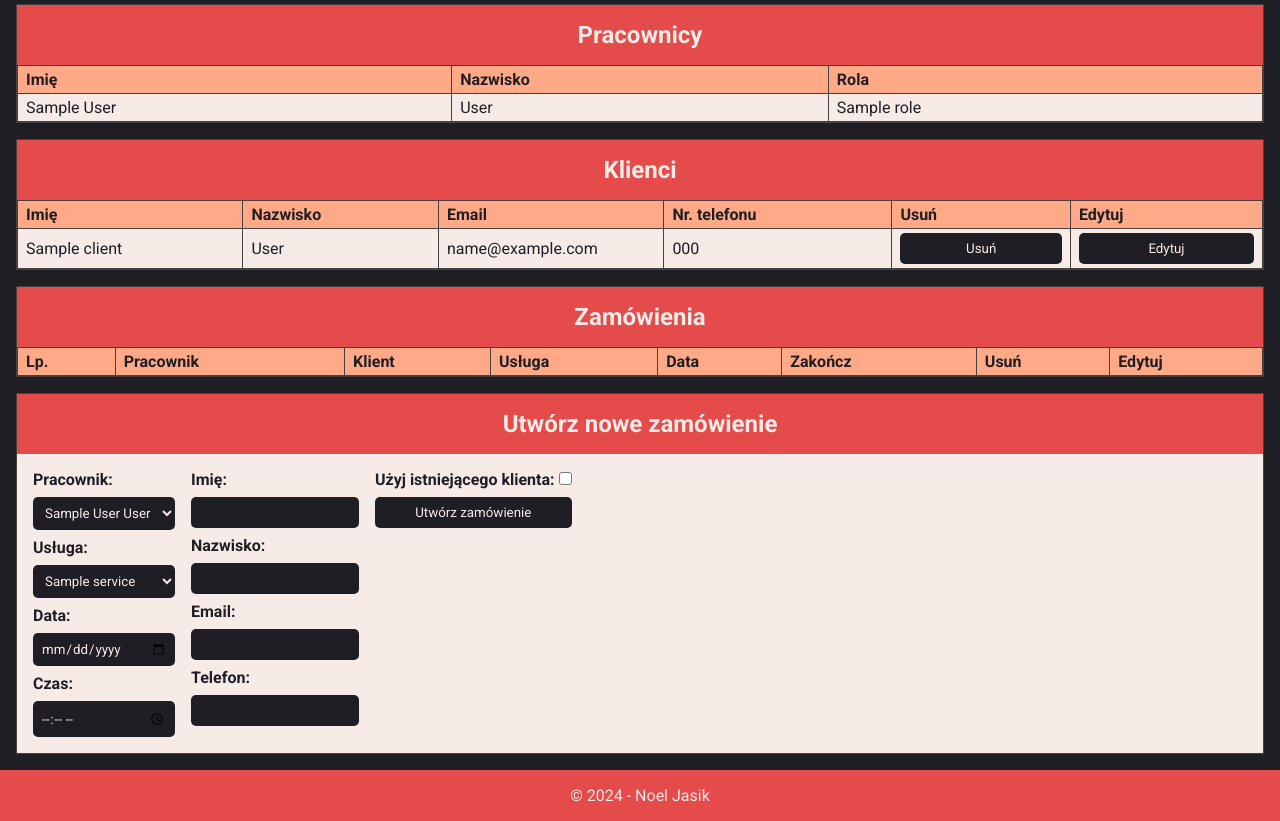
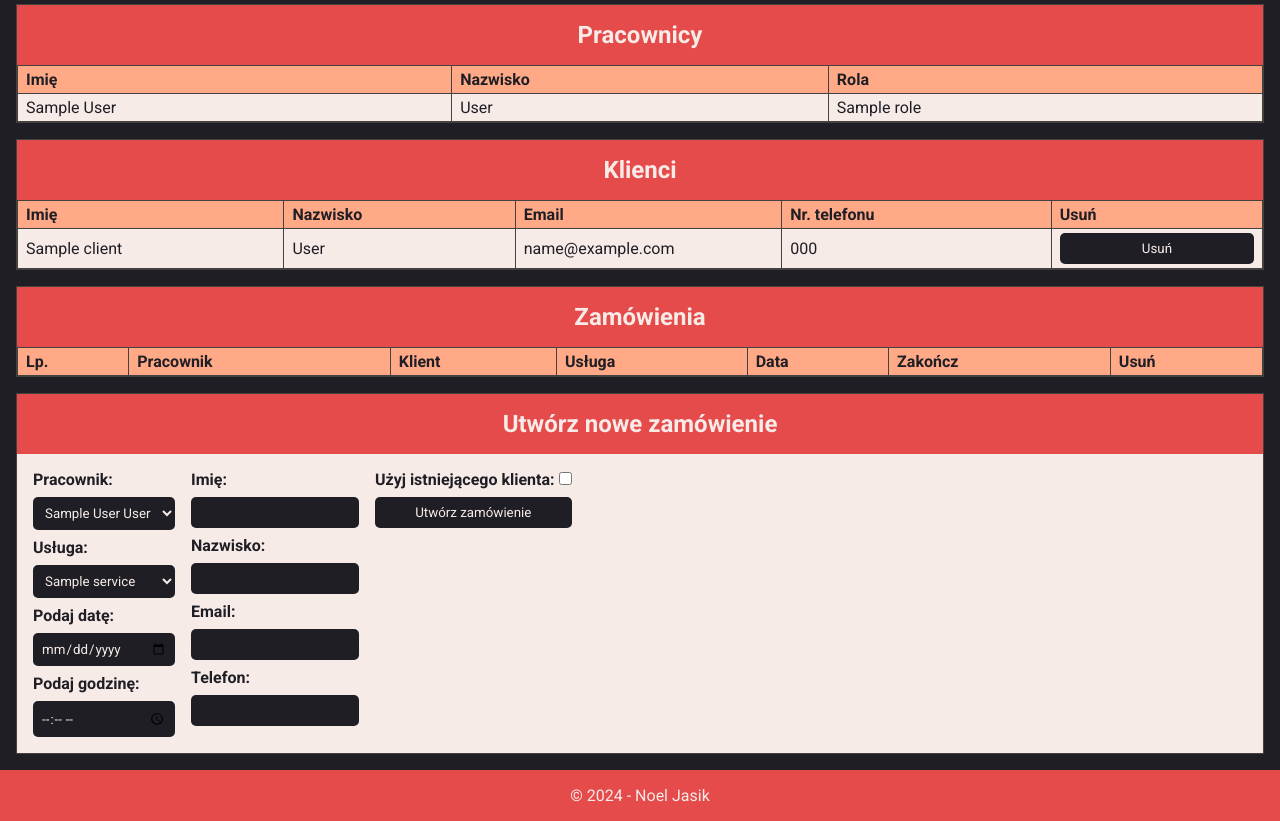
Before and after one commit to NoelJasik/controlPanelPhp, a PHP site: page /pages/control_panel.php in a window 1280 px wide. Shown: the part 217-1038 px from the top of the page. Run offline with PHP 8.4, Linux system fonts and the light colour scheme; tables that the repository leaves empty or names only in its code hold one stand-in row (values such as "Sample post"); lists and menus that the app fills with data are empty.

Commit message:
commented edits

```diff
--- a/pages/control_panel.php
+++ b/pages/control_panel.php
@@ -132,7 +132,7 @@ $conn->close();
                     <th>Email</th>
                     <th>Nr. telefonu</th>
                     <th>Usuń</th>
-                    <th>Edytuj</th>
+                    <!-- <th>Edytuj</th> -->
                 </tr>
                 <?php foreach ($tableClients as $row): ?>
                     <tr>
@@ -145,11 +145,11 @@ $conn->close();
                             <input type="hidden" name="table" value="clients">
                             <td><input type="submit" value="Usuń" class="btn"></td>
                         </form>
-                        <form action="update_entry.php" method="post">
+                        <!-- <form action="update_entry.php" method="post">
                             <input type="hidden" name="id" value="<?php echo $row['id']; ?>">
                             <input type="hidden" name="table" value="clients">
                             <td><input type="submit" value="Edytuj" class="btn"></td>
-                        </form>
+                        </form> -->
                     </tr>
                 <?php endforeach; ?>
             </table>
@@ -166,7 +166,7 @@ $conn->close();
                     <th>Data</th>
                     <th>Zakończ</th>
                     <th>Usuń</th>
-                    <th>Edytuj</th>
+                    <!-- <th>Edytuj</th> -->
                 </tr>
                 <?php foreach ($tableOrders as $row):
                     if ($row['completed'] == 0) :
@@ -186,11 +186,11 @@ $conn->close();
                                 <input type="hidden" name="table" value="orders">
                                 <td><input type="submit" value="Usuń" class="btn"></td>
                             </form>
-                            <form action="update_entry.php" method="post">
+                            <!-- <form action="update_entry.php" method="post">
                                 <input type="hidden" name="id" value="<?php echo $row['id']; ?>">
                                 <input type="hidden" name="table" value="orders">
                                 <td><input type="submit" value="Edytuj" class="btn"></td>
-                            </form>
+                            </form> -->
                         </tr>
                 <?php endif;
                 endforeach; ?>
@@ -216,10 +216,10 @@ $conn->close();
                     </select>
 
 
-                    <label for="date">Data:</label>
+                    <label for="date">Podaj datę:</label>
                     <input required type="date" name="date" id="date" class="btn">
 
-                    <label for="time">Czas:</label>
+                    <label for="time">Podaj godzinę:</label>
                     <input required type="time" name="time" id="time" class="btn">
                 </div>
 
```
